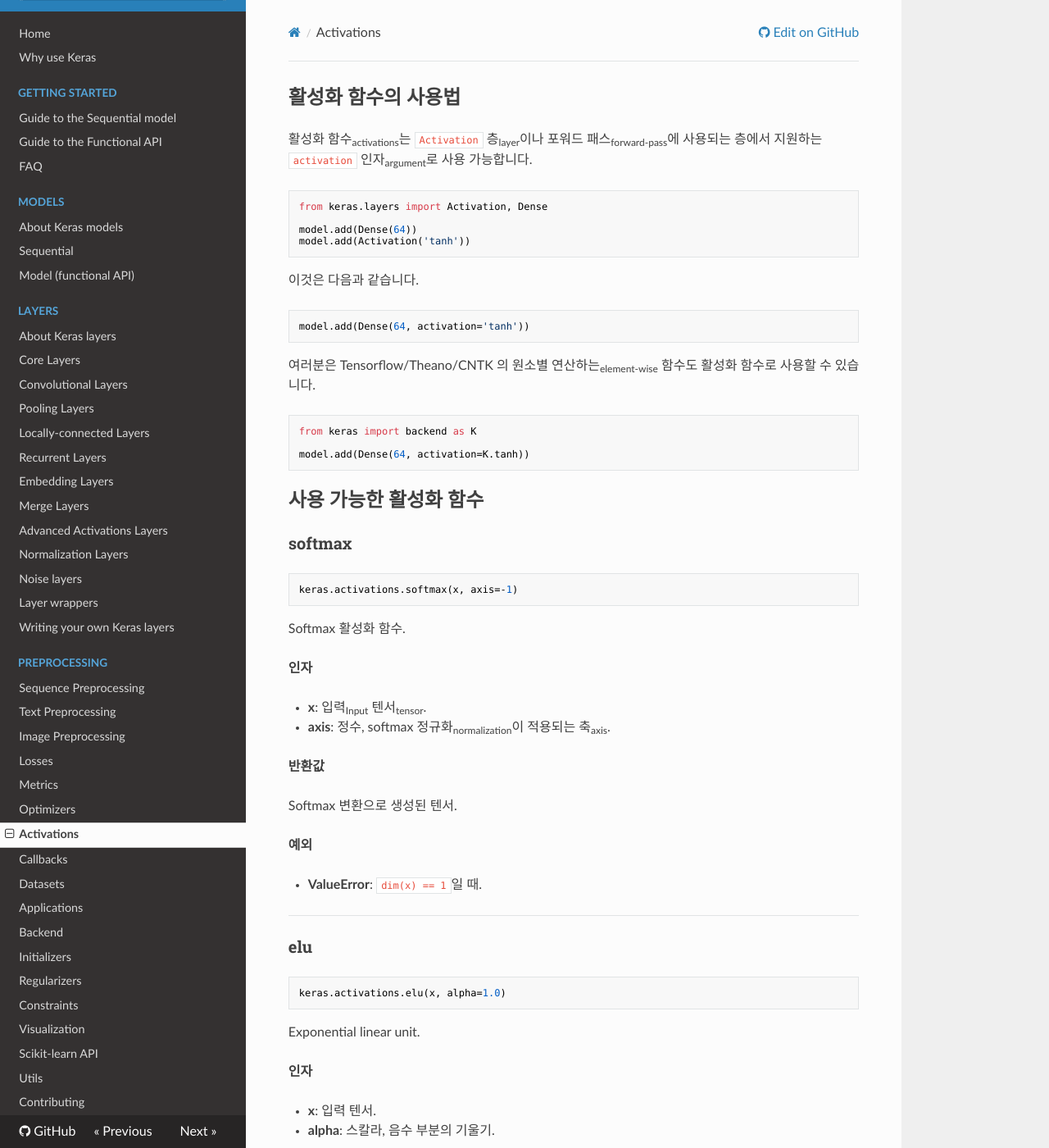
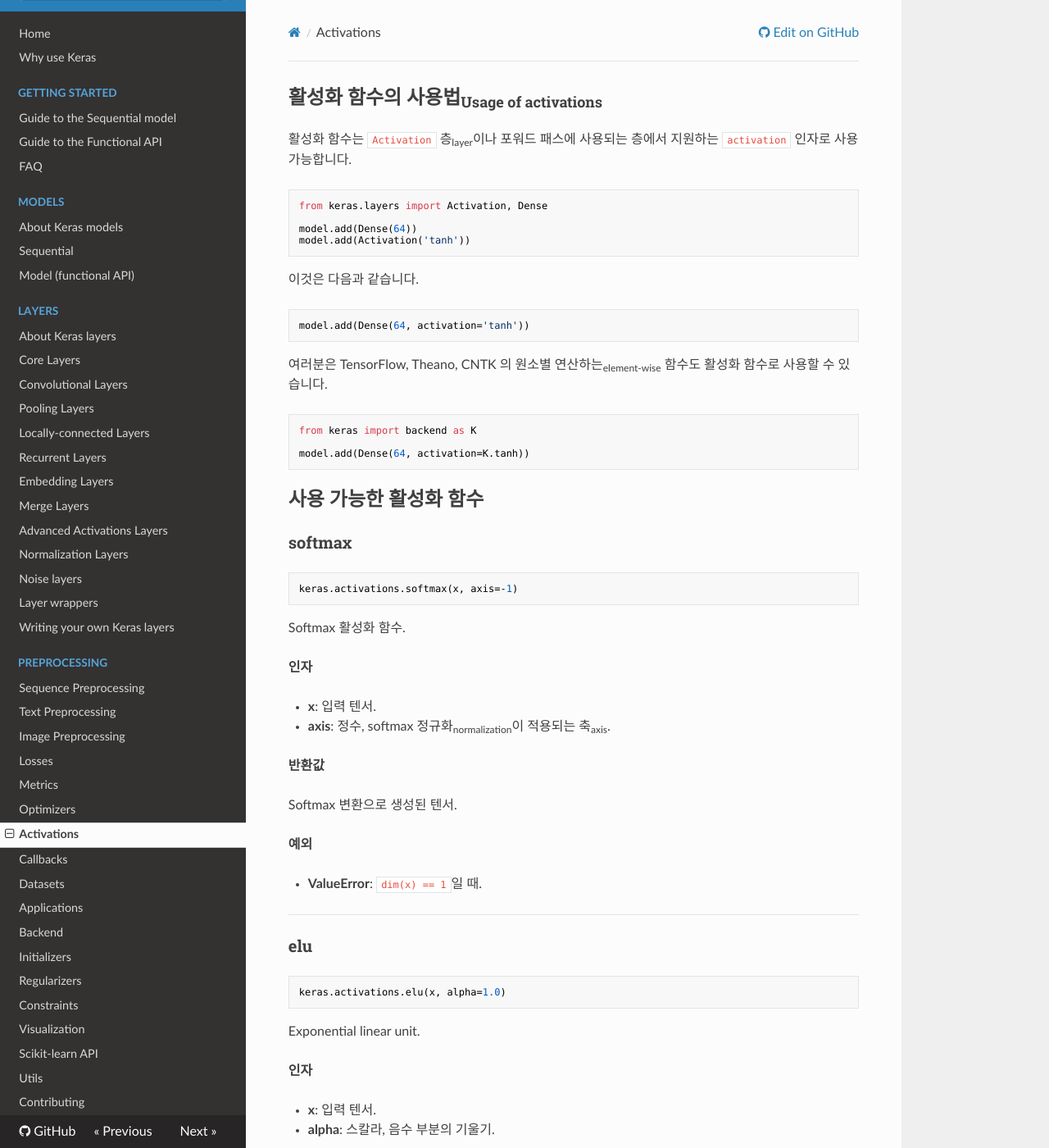
Before and after one commit to keras-team/keras-docs-ko, an MkDocs documentation site: the page built from sources/activations.md, in a window 1280 px wide and 1400 px high. Shown: the whole window at 82% size. Built offline with MkDocs 1.6.1, drawn with Linux system fonts in a browser that asks for light colours; nearby versions of some CDN libraries; some of the changed text lies outside the part shown.

Commit message:
Update activations.md

````diff
--- a/sources/activations.md
+++ b/sources/activations.md
@@ -1,6 +1,6 @@
-## 활성화 함수의 사용법
+## 활성화 함수의 사용법<sub>Usage of activations</sub>
 
-활성화 함수<sub>activations</sub>는 `Activation` 층<sub>layer</sub>이나 포워드 패스<sub>forward-pass</sub>에 사용되는 층에서 지원하는 `activation` 인자<sub>argument</sub>로 사용 가능합니다.
+활성화 함수는 `Activation` 층<sub>layer</sub>이나 포워드 패스에 사용되는 층에서 지원하는 `activation` 인자로 사용 가능합니다.
 
 ```python
 from keras.layers import Activation, Dense
@@ -14,7 +14,7 @@ model.add(Activation('tanh'))
 ```python
 model.add(Dense(64, activation='tanh'))
 ```
-여러분은 Tensorflow/Theano/CNTK 의 원소별 연산하는<sub>element-wise</sub> 함수도 활성화 함수로 사용할 수 있습니다.
+여러분은 TensorFlow, Theano, CNTK 의 원소별 연산하는<sub>element-wise</sub> 함수도 활성화 함수로 사용할 수 있습니다.
 
 ```python
 from keras import backend as K
@@ -36,7 +36,7 @@ Softmax 활성화 함수.
 
 __인자__
 
-- __x__: 입력<sub>Input</sub> 텐서<sub>tensor</sub>.
+- __x__: 입력 텐서.
 - __axis__: 정수, softmax 정규화<sub>normalization</sub>이 적용되는 축<sub>axis</sub>.
 
 
@@ -90,7 +90,7 @@ Scaled Exponential Linear Unit (SELU).
 
 SELU는 `scale * elu(x, alpha)`와 같으며, `alpha`와 `scale`은
 미리 정해지는 상수입니다. 가중치<sub>weights</sub>가 올바르게 초기화되고(`lecun_normal`를 확인해주십시오)
-입력<sub>inputs</sub> 수가 "충분히 많다"면(참고 자료에서 더 많은 정보를 확인해주십시오) `alpha`와 `scale`의 값은
+입력 수가 "충분히 많다"면(참고 자료에서 더 많은 정보를 확인해주십시오) `alpha`와 `scale`의 값은
 입력의 평균값과 분산값이 두 개의 연속되는 층 사이에서 보존되도록 결정됩니다.
 
 __인자__
````
